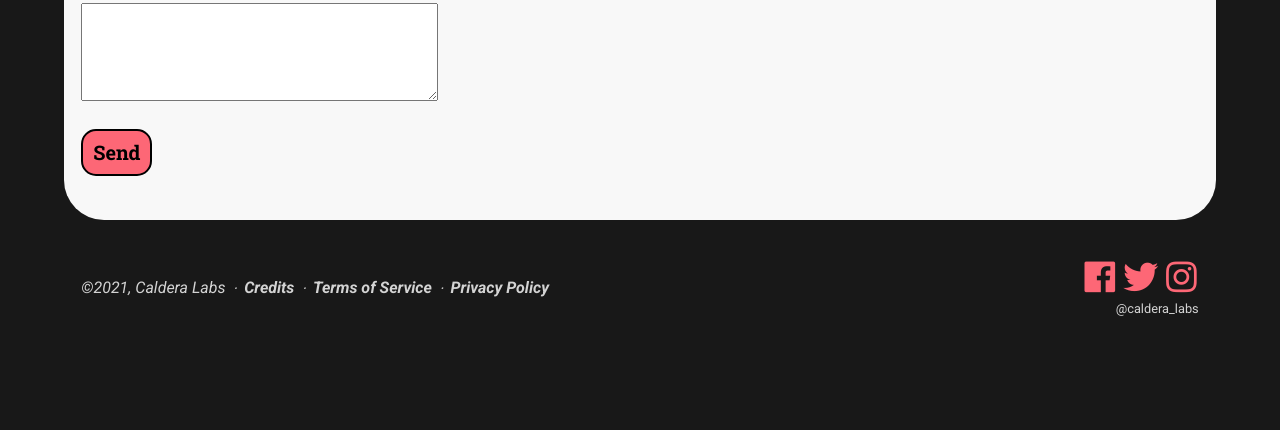
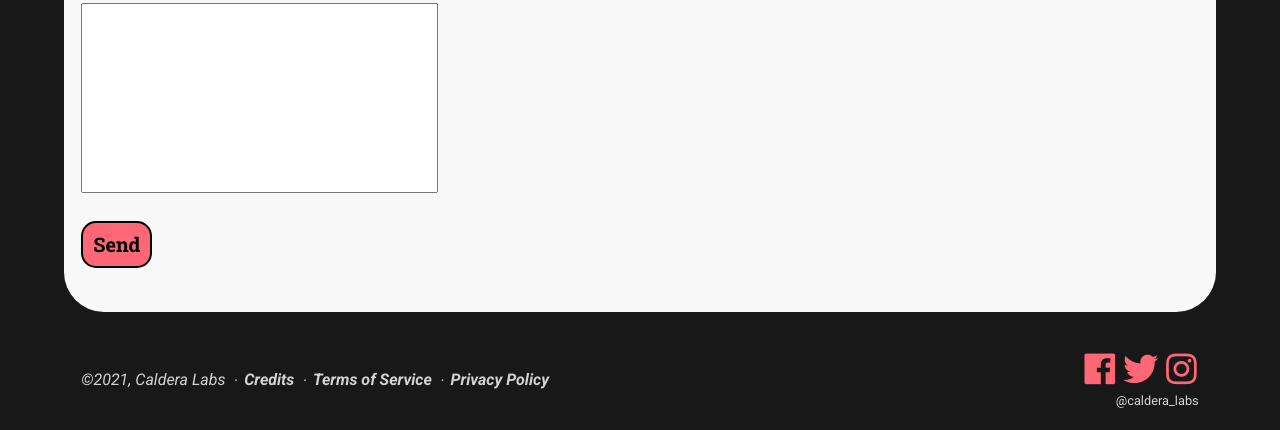
Before and after one commit to emoseswustl/fblawebdesignsite, a plain HTML site: page index.html in a window 1280 px wide. Shown: the part 1414-1844 px from the top of the page. Before the commit the page ends 1753 px from the top, so only its background shows below. Drawn offline with Linux system fonts and the light colour scheme.

Commit message:
Non-resizable and taller textarea

```diff
--- a/css/main.css
+++ b/css/main.css
@@ -30,6 +30,10 @@ h6 {
 html {
     height: 100%;
     box-sizing: border-box;
+}
+
+textarea {
+    resize: none;
 }
 
 body {
--- a/index.html
+++ b/index.html
@@ -87,7 +87,7 @@
                         <p>
                             <label>Message</label>
                             <br>
-                            <textarea id="message" name="message" rows="5" cols="40" required></textarea>
+                            <textarea id="message" name="message" rows="10" cols="40" required></textarea>
                         </p>
                         <div data-netlify-recaptcha="true"></div>
                         <p>
```
